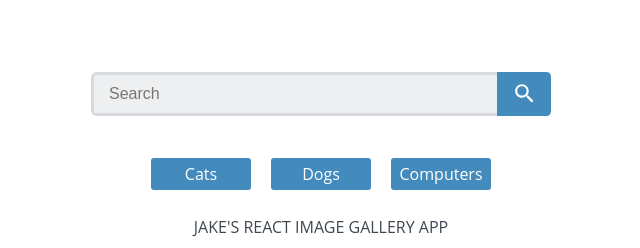
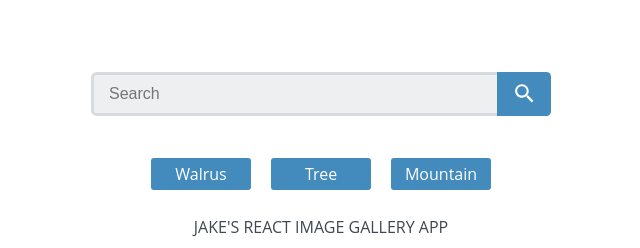
Before and after one commit to JacobKnecht/gallery-app, a React (Create React App) app: page / in a window 1280 px wide. Shown: the top 248 px of the page, without its empty margins (319-959 px from the left). Built offline with nearby package versions, Linux system fonts and the light colour scheme; no server answers.

Commit message:
Nav component now renders NavLinks for topic categories obtained via props

```diff
--- a/src/components/Nav.js
+++ b/src/components/Nav.js
@@ -10,9 +10,9 @@ class Nav extends Component {
     return (
       <nav className="main-nav">
         <ul>
-          <li><NavLink to="/cats">Cats</NavLink></li>
-          <li><NavLink to="/dogs">Dogs</NavLink></li>
-          <li><NavLink to="/computers">Computers</NavLink></li>
+          <li><NavLink to={`/${this.props.topic1}`}>{this.props.topic1}</NavLink></li>
+          <li><NavLink to={`/${this.props.topic2}`}>{this.props.topic2}</NavLink></li>
+          <li><NavLink to={`/${this.props.topic3}`}>{this.props.topic3}</NavLink></li>
         </ul>
 
       </nav>
```
